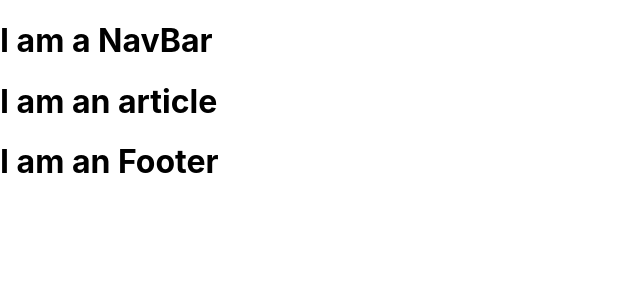
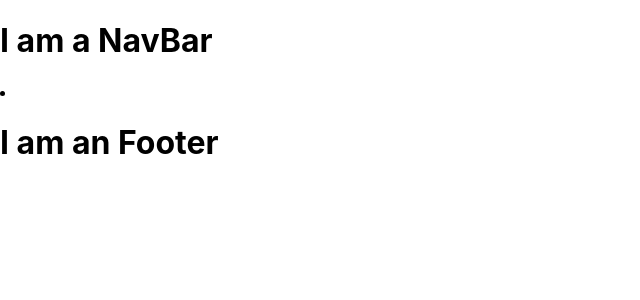
Before and after one commit to BenjaminDexant/my-site-front, a React (Create React App) app: page / in a window 1280 px wide. Shown: the top 300 px of the page, without its empty margins (0-640 px from the left). Built offline with nearby package versions, Linux system fonts and the light colour scheme.

Commit message:
call article props in article component

```diff
--- a/src/components/Article.js
+++ b/src/components/Article.js
@@ -1,10 +1,12 @@
 import React from "react";
 
-function Article() {
+function Article(article) {
   return (
-    <>
-      <h1>I am an article</h1>
-    </>
+    <li>
+      <h1>{article.title}</h1>
+      <p>{article.date}</p>
+      <p>{article.content}</p>
+    </li>
   );
 }
 export default Article;
```
